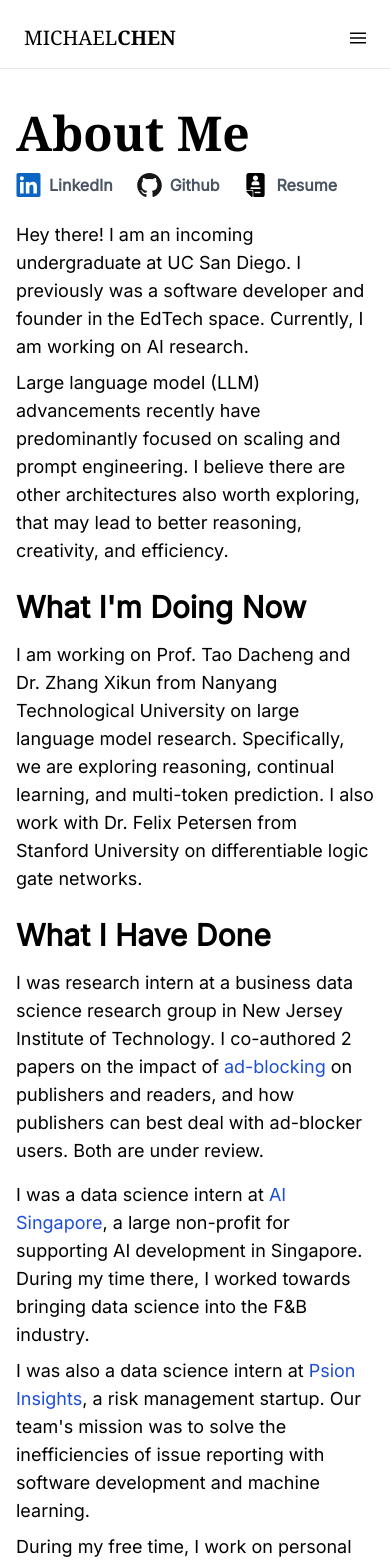
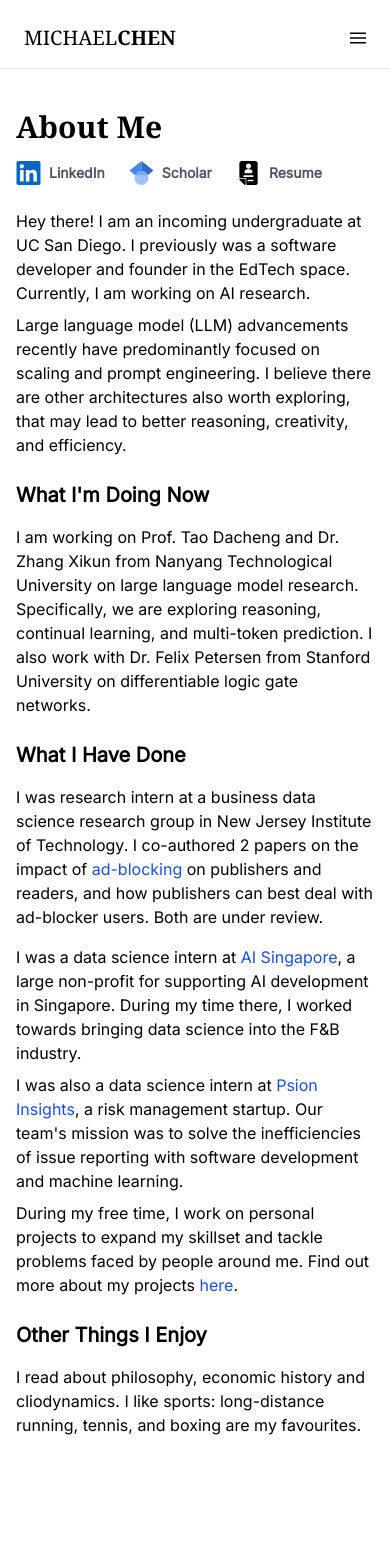
Before and after one commit to michaelchen-lab/blog, a Next.js app: page /about in a window 390 px wide. Shown: the top 1565 px of the page. After the commit the page ends 1477 px from the top, so only its background shows below. Built offline with nearby package versions, Linux system fonts and the light colour scheme.

Commit message:
formatting

```diff
--- a/components/ui.js
+++ b/components/ui.js
@@ -39,11 +39,11 @@
     if (to) {
         return (
             <Link href={to}>
-                <h2 className="text-3xl font-semibold pb-4 cursor-pointer">{name}</h2>
+                <h2 className="text-2xl sm:text-3xl font-semibold pb-4 cursor-pointer">{name}</h2>
             </Link>
         )
     } else {
-        return <h2 className="text-3xl font-semibold pb-4">{name}</h2>
+        return <h2 className="text-2xl sm:text-3xl font-semibold pb-4">{name}</h2>
     }
 
 }
@@ -73,10 +73,19 @@
                     href="https://www.linkedin.com/in/michael-chen-kj/"
                 >
                     <img className="h-6 mr-2" src="/linkedin-icon.svg" alt="linkedin" width="25" height="25"/>
-                    <span>LinkedIn</span>
+                    <span className="text-sm">LinkedIn</span>
                 </a>
             </div>
             <div className="mr-6">
+                <a
+                    className="flex items-center text-gray-600 font-semibold"
+                    href="https://scholar.google.com/citations?user=iUDekfcAAAAJ&hl=en"
+                >
+                    <img className="h-6 mr-2" src="/google-scholar-icon.svg" alt="github" width="25" height="25"/>
+                    <span className="text-sm">Scholar</span>
+                </a>
+            </div>
+            {/* <div className="mr-6">
                 <a
                     className="flex items-center text-gray-600 font-semibold"
                     href="https://github.com/michaelchen-lab"
@@ -84,7 +93,7 @@
                     <img className="h-6 mr-2" src="/github-icon.svg" alt="github" width="25" height="25"/>
                     <span>Github</span>
                 </a>
-            </div>
+            </div> */}
             <div>
                 { (isMobile) ? (
                     <a
@@ -92,7 +101,7 @@
                         href="resume.pdf" download
                     >
                         <img className="h-6 mr-2" src="/resume-icon.svg" alt="linkedin" width="25" height="25"/>
-                        <span>Resume</span>
+                        <span className="text-sm">Resume</span>
                     </a>
                 ) : (
                     <Link href="/resume">
@@ -100,7 +109,7 @@
                             className="flex items-center text-gray-600 font-semibold"
                         >
                             <img className="h-6 mr-2" src="/resume-icon.svg" alt="linkedin" width="25" height="25"/>
-                            <span>Resume</span>
+                            <span className="text-sm">Resume</span>
                         </div>
                     </Link>
                 )}
--- a/pages/about.js
+++ b/pages/about.js
@@ -10,25 +10,25 @@
             </Head>
             <main>
                 <div className="container mx-auto max-w-3xl mt-10 px-4">
-                    <h1 className="font-serif text-5xl font-semibold">About Me</h1>
+                    <h1 className="font-serif text-3xl sm:text-5xl font-semibold">About Me</h1>
                     <div className="mt-4">
                         <BioLinks />
                     </div>
                     <section >
-                        <p className="text-lg mt-6">
+                        <p className="sm:text-lg mt-6">
                             Hey there! I am an incoming undergraduate at UC San Diego.
                             I previously was a software developer and founder in the EdTech space. Currently,
                             I am working on AI research.
                         </p>
-                        <p className="text-lg mt-2">
+                        <p className="sm:text-lg mt-2">
                             Large language model (LLM) advancements recently have predominantly focused on scaling
                             and prompt engineering. I believe there are other architectures also worth exploring,
                             that may lead to better reasoning, creativity, and efficiency.
                         </p>
                     </section>
                     <section >
-                        <h2 className="text-3xl font-semibold mt-6">What I'm Doing Now</h2>
-                        <p className="text-lg mt-4">
+                        <h2 className="text-xl sm:text-3xl font-semibold mt-6">What I'm Doing Now</h2>
+                        <p className="sm:text-lg mt-4">
                             I am working on Prof. Tao Dacheng and Dr. Zhang Xikun from Nanyang Technological University
                             on large language model research. Specifically, we are exploring reasoning, continual learning,
                             and multi-token prediction. I also work with Dr. Felix Petersen from Stanford University on
@@ -36,33 +36,33 @@
                         </p>
                     </section>
                     <section >
-                        <h2 className="text-3xl font-semibold mt-6">What I Have Done</h2>
+                        <h2 className="text-xl sm:text-3xl font-semibold mt-6">What I Have Done</h2>
 
-                        <p className="text-lg mt-4">
+                        <p className="sm:text-lg mt-4">
                             I was research intern at a business data science research group in New Jersey Institute of Technology.
                             I co-authored 2 papers on the impact of <TextLink to="/blog/why-adblocking-is-so-problematic">ad-blocking</TextLink> {' '}
                             on publishers and readers, and how publishers can best deal with ad-blocker users.
                             Both are under review.
                         </p>
 
-                        <p className="text-lg mt-4">
+                        <p className="sm:text-lg mt-4">
                             I was a data science intern at <TextLink to="https://www.aisingapore.org/">AI Singapore</TextLink>,
                             a large non-profit for supporting AI development in Singapore. During my time there, I worked towards
                             bringing data science into the F&B industry.
                         </p>
-                        <p className="text-lg mt-2">
+                        <p className="sm:text-lg mt-2">
                             I was also a data science intern at <TextLink to="https://www.psioninsights.com/">Psion Insights</TextLink>,
                             a risk management startup. Our team's mission was to solve the inefficiencies of issue reporting with
                             software development and machine learning.
                         </p>
-                        <p className="text-lg mt-2">
+                        <p className="sm:text-lg mt-2">
                             During my free time, I work on personal projects to expand my skillset and tackle problems
                             faced by people around me. Find out more about my projects <TextLink to="/projects">here</TextLink>.
                         </p>
                     </section>
                     <section >
-                        <h2 className="text-3xl font-semibold mt-6">Other Things I Enjoy</h2>
-                        <p className="text-lg mt-4">
+                        <h2 className="text-xl sm:text-3xl font-semibold mt-6">Other Things I Enjoy</h2>
+                        <p className="sm:text-lg mt-4">
                             I read about philosophy, economic history and cliodynamics. I like sports:
                             long-distance running, tennis, and boxing are my favourites.
                         </p>
--- a/pages/blog.js
+++ b/pages/blog.js
@@ -13,13 +13,13 @@
             </Head>
             <main>
                 <div className="container mx-auto max-w-3xl mt-10 px-4">
-                    <h1 className="font-serif text-5xl mb-8 font-semibold">Blog</h1>
+                    <h1 className="font-serif text-3xl sm:text-5xl mb-8 font-semibold">Blog</h1>
                     {allPostsData.map(({ id, date, title, description }) => (
                         <div className="mb-8" key={id}>
                             <Link href={`/blog/${id}`}>
                                 <div className="cursor-pointer">
-                                    <h2 className="text-2xl font-semibold cursor-pointer">{title}</h2>
-                                    <p className="text-lg text-base leading-normal text-gray-600 mt-2">{description}</p>
+                                    <h2 className="text-lg sm:text-2xl font-semibold cursor-pointer">{title}</h2>
+                                    <p className="text-md sm:text-lg text-base leading-normal text-gray-600 mt-2">{description}</p>
                                 </div>
                             </Link>
                         </div>
--- a/pages/index.js
+++ b/pages/index.js
@@ -10,7 +10,7 @@
                 <title>Michael Chen</title>
 
                 <meta property="og:title" content="Michael Chen" />
-                <meta property="og:description" content="I'm a high school student from Singapore, who is passionate about solving problems using software development and data science." />
+                <meta property="og:description" content="I'm Michael Chen, an incoming freshman at UC San Diego. Working on ML research at Stanford and Nanyang Technological University." />
                 <meta property="og:url" content="michaelchen.io" />
             </Head>
 
@@ -28,8 +28,8 @@
                                     />
                                 </div>
                             </div>
-                            <p className="text-md md:text-xl text-gray-800 sm:mt-6 mt-2">
-                                I'm Michael Chen, an incoming undergraduate at UC San Diego.
+                            <p className="text-md md:text-xl sm:mt-6 mt-2">
+                                I'm Michael Chen, an incoming freshman at UC San Diego.
                                 Working on ML research at Stanford and Nanyang Technological University.
                             </p>
 
--- a/pages/projects.js
+++ b/pages/projects.js
@@ -10,9 +10,9 @@
             </Head>
             <main>
                 <div className="container mx-auto max-w-3xl mt-10 px-4">
-                    <h1 className="font-serif text-5xl font-semibold">Projects</h1>
+                    <h1 className="font-serif text-3xl sm:text-5xl font-semibold">Projects</h1>
                     <section className="mt-8">
-                        <div class="flex flex-row">
+                        <div class="flex flex-row items-center">
                                 <a
                                     className="flex items-center text-gray-600 font-semibold pb-4 pr-2"
                                     href="https://roadmaple.com" target="_blank"
@@ -21,22 +21,22 @@
                                 </a>
                                 <SectionTitle name="RoadMaple" />
                         </div>
-                        <p className="text-lg mt-2">
+                        <p className="sm:text-lg mt-2">
                             Why do so many people who try to self-learning coding online give up? Surely, it isn't due to a lack of resources;
                             in fact, the problem is the exact opposite: there are too many resources, leading to confusion and cognitive overload.
                         </p>
-                        <p className="text-lg mt-2">
+                        <p className="sm:text-lg mt-2">
                             RoadMaple provides free, simple roadmaps that inform beginners how to learn various skills. A roadmap is a curriculum of
                             a particular skill, which includes expert recommendations of the most suitable online resources.
                         </p>
-                        <p className="text-lg mt-2">
+                        <p className="sm:text-lg mt-2">
                             Thus far, we have raised 20,000 USD in government funding to develop our project. We have also reached over 4,200 users.
                         </p>
                         <p className="mt-4 mb-8">
                             <TextLink to="https://roadmaple.com">Website</TextLink> · {' '}
                             <TextLink to="https://www.youtube.com/watch?v=cVn-e6C2_kk">Pitch</TextLink>
                         </p>
-                        <div class="flex flex-row">
+                        <div class="flex flex-row items-center">
                             <a
                                 className="flex items-center text-gray-600 font-semibold pb-4 pr-2"
                                 href="https://www.echoclass.com/" target="_blank"
@@ -45,21 +45,21 @@
                             </a>
                             <SectionTitle name="EchoClass" />
                         </div>
-                        <p className="text-lg mt-2">
+                        <p className="sm:text-lg mt-2">
                             Short-term coding courses struggle to find suitable learning management systems (LMS). They are too expensive, too cumbersome,
                             and too complicated.
                         </p>
-                        <p className="text-lg mt-2">
+                        <p className="sm:text-lg mt-2">
                             EchoClass is an easy-to-use LMS that enables teachers to track student progress during lessons and increase engagement.
                         </p>
-                        <p className="text-lg mt-2">
+                        <p className="sm:text-lg mt-2">
                             This project is funded and supported by <TextLink to="https://tinkertanker.com/">Tinkertanker</TextLink>, a prominent code academy in Singapore.
                         </p>
                         <p className="mt-4 mb-8">
                             <TextLink to="https://www.echoclass.com/">Website</TextLink> · {' '}
                             <TextLink to="https://www.youtube.com/watch?v=b8dXJj7T170&ab_channel=MichaelChen">Youtube Demo</TextLink>
                         </p>
-                        <div class="flex flex-row">
+                        <div class="flex flex-row items-center">
                             <a
                                 className="flex items-center text-gray-600 font-semibold pb-4 pr-2"
                                 href="https://github.com/michaelchen-lab/menucarlo-backend" target="_blank"
@@ -69,12 +69,12 @@
                             <SectionTitle name="MenuCarlo" />
                         </div>
 
-                        <p className="text-lg mt-2">
+                        <p className="sm:text-lg mt-2">
                             Data is the new oil. Yet small F&B businesses fail to harness their data's potential
                             due to lack of manpower and expertise. This project aims to
                             empower small businesses by putting the power of data science in their hands.
                         </p>
-                        <p className="text-lg mt-2">
+                        <p className="sm:text-lg mt-2">
                             As part of my internship at <TextLink to="https://www.aisingapore.org/">AI Singapore</TextLink>, we created MenuCarlo,
                             an open-source web app which helps F&B owners optimize their menus by analyzing their past customer transactions.
                         </p>
@@ -83,7 +83,7 @@
                             <TextLink to="/blog/menucarlo-backend">Backend Architecture</TextLink> · {' '}
                             <TextLink to="https://github.com/michaelchen-lab/menucarlo-backend">Source Code</TextLink>
                         </p>
-                        <div class="flex flex-row">
+                        <div class="flex flex-row items-center">
                             <a
                                 className="flex items-center text-gray-600 font-semibold pb-4 pr-2"
                                 href="https://github.com/michaelchen-lab/fastdash" target="_blank"
@@ -92,11 +92,11 @@
                             </a>
                             <SectionTitle name="FastDash" />
                         </div>
-                        <p className="text-lg mt-2">
+                        <p className="sm:text-lg mt-2">
                             Most people rely on Excel to create dashboards. But sharing with others is cumbersome,
                             since the whole file must be sent via email. And Excel's graph are not visually appealing by default.
                         </p>
-                        <p className="text-lg mt-2">
+                        <p className="sm:text-lg mt-2">
                             As my final project for <TextLink to="https://cs50.harvard.edu/web/2020/">CS50W</TextLink>,
                             I created FastDash,
                             an end-to-end dashboard builder. Dashboards now look good out-of-the-box, and can be shared
--- a/pages/publications.js
+++ b/pages/publications.js
@@ -10,11 +10,11 @@
             </Head>
             <main>
                 <div className="container mx-auto max-w-5xl mt-10 px-4">
-                    <h1 className="font-serif text-5xl font-semibold">Publications</h1>
+                    <h1 className="font-serif text-3xl sm:text-5xl font-semibold">Publications</h1>
                     <p className='text-sm italic'>*Equal contribution</p>
                     <p className='mt-4'>My current research focus is in machine learning, and more specifically, language models. Previously, I worked in management information systems, with a focus on causal inference for online experimentation.</p>
                     <section className="mt-8">
-                        <h1 className="text-2xl font-semibold mb-4">Machine Learning</h1>
+                        <h1 className="text-xl sm:text-2xl font-semibold mb-4">Machine Learning</h1>
                         <div class="grid sm:grid-cols-4 grid-cols-1 gap-6">
                             <PaperCard
                                 image="caft.png"
```
Also changed, not shown: public/google-scholar-icon.svg (added).
